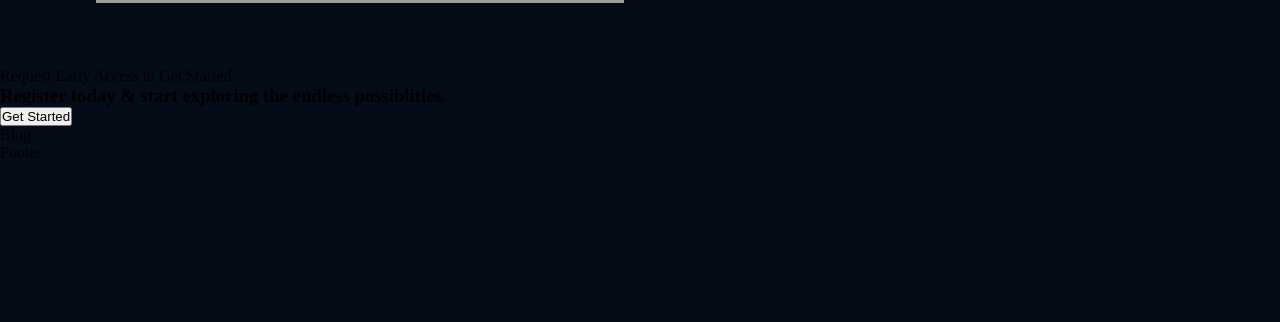
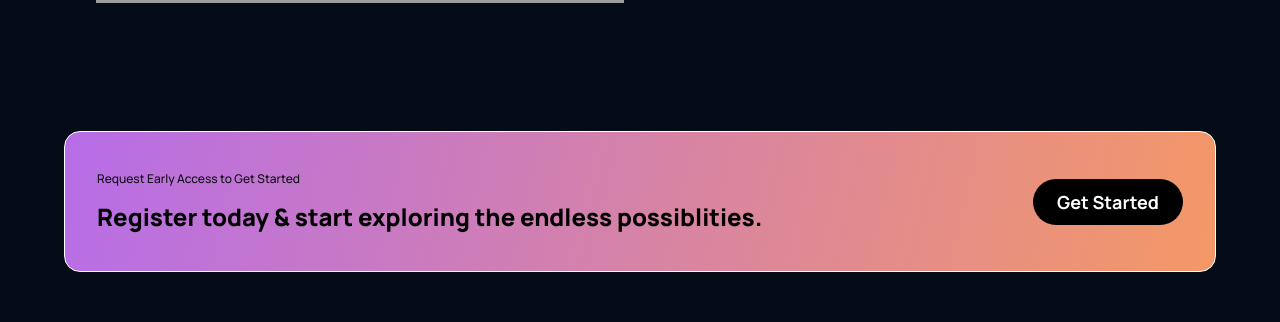
Before and after one commit to TheoKennel/gpt3_app, a React (Create React App) app: page / in a window 1280 px wide. Shown: the part 2361-2683 px from the top of the page. Before the commit the page ends 2523 px from the top, so only its background shows below. Built offline with nearby package versions, Linux system fonts and the light colour scheme; grey boxes are pictures that could not be loaded.

Commit message:
Fin implémentation css cta global

```diff
--- a/src/components/cta/cta.css
+++ b/src/components/cta/cta.css
@@ -0,0 +1,50 @@
+.gpt3__cta {
+    border: 1px solid white;
+    color: white;
+    display: flex;
+    justify-content: space-between;
+    align-items: center;
+    flex-direction: row;
+    padding: 2rem;
+    margin: 4rem;
+    border-radius: 1rem;
+    background: var(--gradient-bar);
+}
+
+.gpt3__cta-content p {
+    font-family: var(--font-family);
+    font-weight: 500;
+    font-size: 12px;
+    line-height: 30px;
+    color: #0E0E0E;
+}
+
+.gpt3__cta-content h3 {
+    font-family: var(--font-family);
+    font-weight: 800;
+    font-size: 24px;
+    line-height: 45px;
+    color: #000000;
+}
+
+.gpt3__cta-btn {
+    display: flex;
+    justify-content: center;
+    align-items: center;
+    margin-left: 2rem;
+}
+
+.gpt3__cta-btn button {
+    background: #000000;
+    color: #FFFFFF;
+    border-radius: 40px;
+    font-family: var(--font-family);
+    font-weight: bold;
+    font-size: 18px;
+    line-height: 30px;
+    padding: 0.5rem 1rem;
+    border: none;
+    outline: none;
+    cursor: pointer;
+    min-width: 150px;
+}
```
